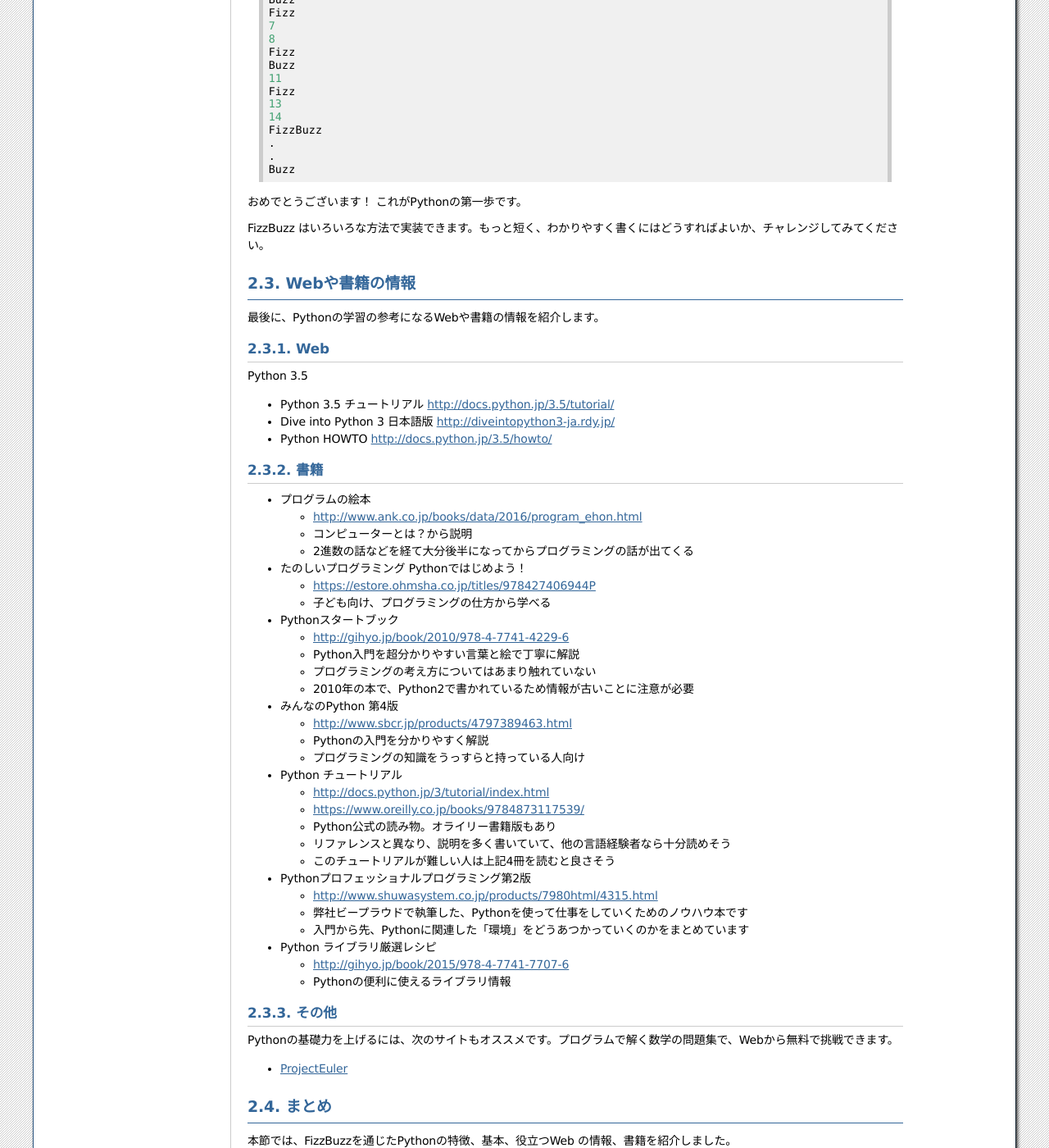
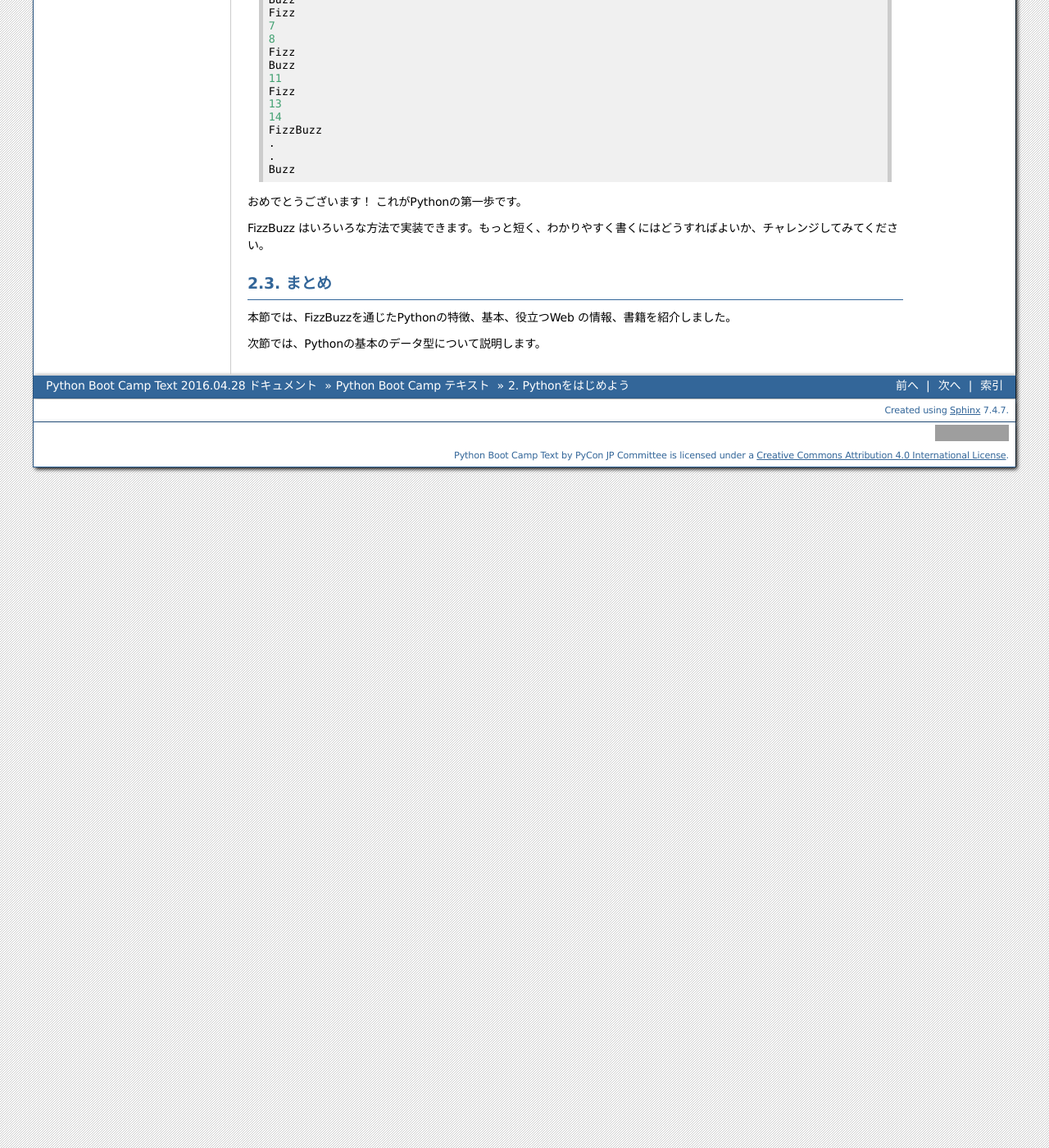
Before and after one commit to pyconjp/pycamp.pycon.jp, a Sphinx documentation site: the page built from source/textbook/2_intro.rst, in a window 1280 px wide and 1400 px high, scrolled down 6191 px. Shown: the whole window at 82% size. Built offline with Sphinx 7.4.7, drawn with Linux system fonts in a browser that asks for light colours; some of the changed text lies outside the part shown; grey boxes are pictures that could not be loaded.

```diff
--- a/source/textbook/2_intro.rst
+++ b/source/textbook/2_intro.rst
@@ -428,72 +428,6 @@ FizzBuzz処理の実装の完了
 
 FizzBuzz はいろいろな方法で実装できます。もっと短く、わかりやすく書くにはどうすればよいか、チャレンジしてみてください。
 
-Webや書籍の情報
-=======================
-
-最後に、Pythonの学習の参考になるWebや書籍の情報を紹介します。
-
-Web
-------
-
-Python 3.5
-
-- Python 3.5 チュートリアル http://docs.python.jp/3.5/tutorial/
-- Dive into Python 3 日本語版 http://diveintopython3-ja.rdy.jp/
-- Python HOWTO http://docs.python.jp/3.5/howto/
-
-書籍
---------
-
-* プログラムの絵本
-
-  * http://www.ank.co.jp/books/data/2016/program_ehon.html
-  * コンピューターとは？から説明
-  * 2進数の話などを経て大分後半になってからプログラミングの話が出てくる
-
-* たのしいプログラミング Pythonではじめよう！
-
-  * https://estore.ohmsha.co.jp/titles/978427406944P
-  * 子ども向け、プログラミングの仕方から学べる
-
-* Pythonスタートブック
-
-  * http://gihyo.jp/book/2010/978-4-7741-4229-6
-  * Python入門を超分かりやすい言葉と絵で丁寧に解説
-  * プログラミングの考え方についてはあまり触れていない
-  * 2010年の本で、Python2で書かれているため情報が古いことに注意が必要
-
-* みんなのPython 第4版
-
-  * http://www.sbcr.jp/products/4797389463.html
-  * Pythonの入門を分かりやすく解説
-  * プログラミングの知識をうっすらと持っている人向け
-
-* Python チュートリアル
-
-  * http://docs.python.jp/3/tutorial/index.html
-  * https://www.oreilly.co.jp/books/9784873117539/
-  * Python公式の読み物。オライリー書籍版もあり
-  * リファレンスと異なり、説明を多く書いていて、他の言語経験者なら十分読めそう
-  * このチュートリアルが難しい人は上記4冊を読むと良さそう
-
-* Pythonプロフェッショナルプログラミング第2版
-
-  * http://www.shuwasystem.co.jp/products/7980html/4315.html
-  * 弊社ビープラウドで執筆した、Pythonを使って仕事をしていくためのノウハウ本です
-  * 入門から先、Pythonに関連した「環境」をどうあつかっていくのかをまとめています
-
-* Python ライブラリ厳選レシピ
-
-  * http://gihyo.jp/book/2015/978-4-7741-7707-6
-  * Pythonの便利に使えるライブラリ情報
-
-その他
-------
-Pythonの基礎力を上げるには、次のサイトもオススメです。プログラムで解く数学の問題集で、Webから無料で挑戦できます。
-
-- `ProjectEuler <https://projecteuler.net/>`_
-
 まとめ
 =============
 本節では、FizzBuzzを通じたPythonの特徴、基本、役立つWeb の情報、書籍を紹介しました。
--- a/source/textbook/index.rst
+++ b/source/textbook/index.rst
@@ -15,3 +15,4 @@ Python Boot Camp の演習で使用するテキストです。
    5_module
    6_pyvenv
    7_scraping
+   8_nextstep
```
Also changed, not shown: source/textbook/8_nextstep.rst (added, +88 -0 lines).
